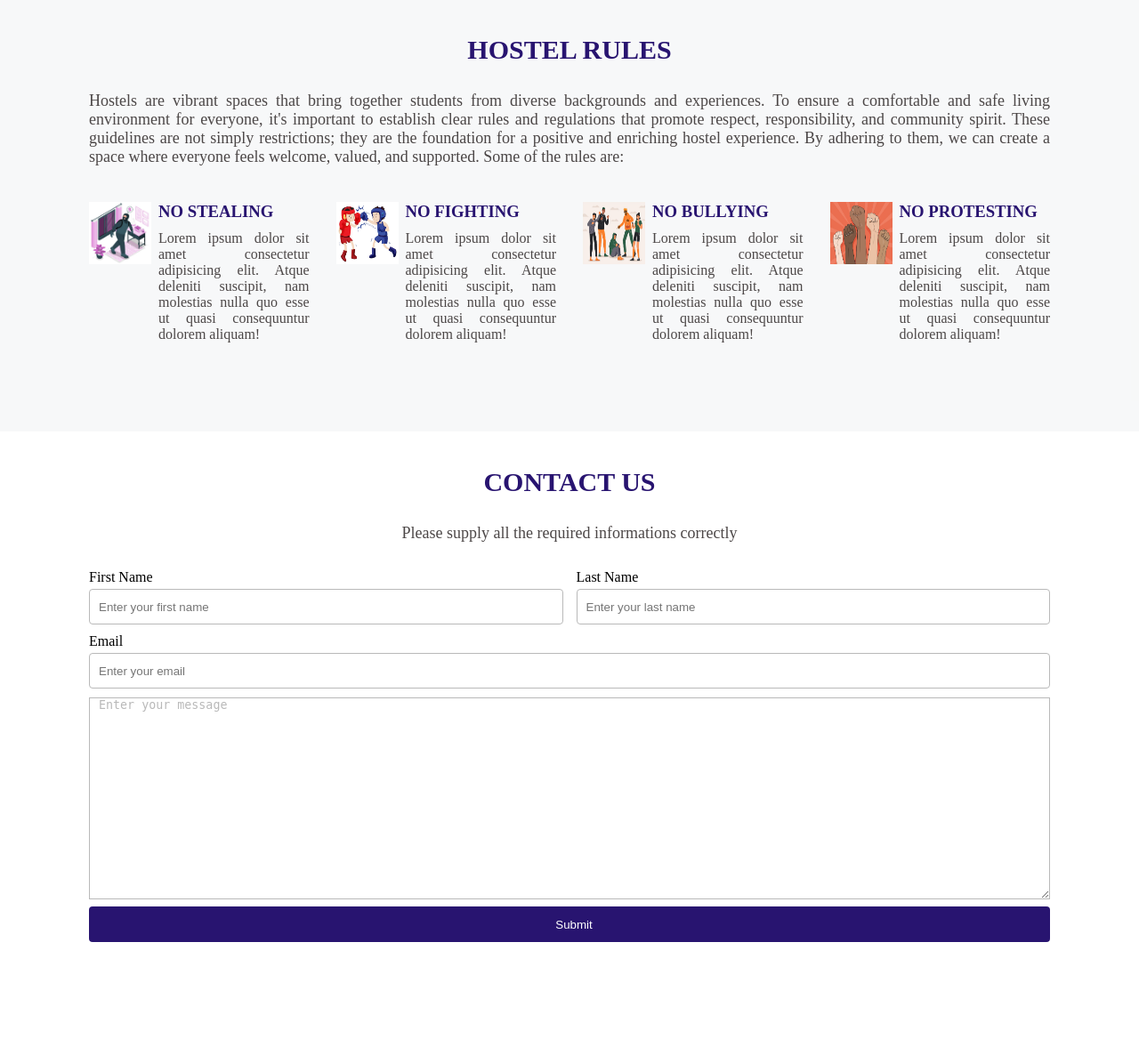
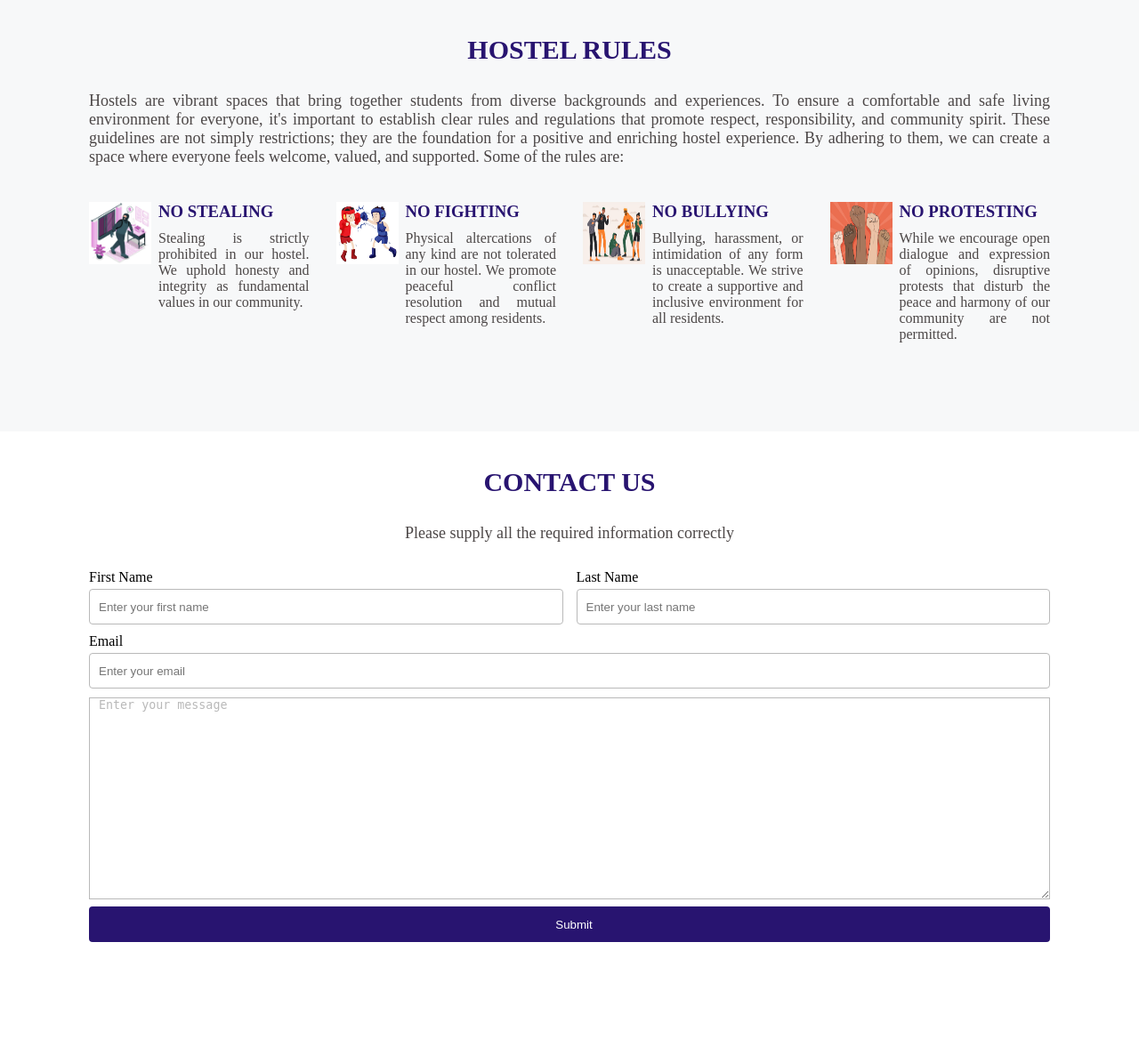
Before and after one commit to Son-of-Grace-001/Hostel-Managements, a Django app: page / in a window 1280 px wide. Shown: the part 1074-2242 px from the top of the page at 89% size. Run offline with Django 5.2, Linux system fonts and the light colour scheme; parts of the project's set-up code (start-up, migrations or seed data) failed here and were passed over.

Commit message:
lorem ipsum replaced

```diff
--- a/templates/hostel/home.html
+++ b/templates/hostel/home.html
@@ -42,11 +42,10 @@
             <img class="img-r" src="{% static 'img/stealing.jpg' %}">
           </div>
           <div class="inner-2">
-            <h3 class="inner-h">no stealing</h3>
+            <h3 class="inner-h">No Stealing</h3>
             <p class="p">
-              Lorem ipsum dolor sit amet consectetur adipisicing
-              elit. Atque deleniti suscipit, nam molestias nulla
-              quo esse ut quasi consequuntur dolorem aliquam!
+              Stealing is strictly prohibited in our hostel. We uphold
+              honesty and integrity as fundamental values in our community.
             </p>
           </div>
         </div>
@@ -55,11 +54,11 @@
             <img class="img-r" src="{% static 'img/fighting.avif' %}">
           </div>
           <div class="inner-2">
-            <h3 class="inner-h">no fighting</h3>
+            <h3 class="inner-h">No Fighting</h3>
             <p class="p">
-              Lorem ipsum dolor sit amet consectetur adipisicing
-              elit. Atque deleniti suscipit, nam molestias nulla
-              quo esse ut quasi consequuntur dolorem aliquam!
+              Physical altercations of any kind are not tolerated in our
+              hostel. We promote peaceful conflict resolution and mutual respect
+              among residents.
             </p>
           </div>
         </div>
@@ -68,11 +67,11 @@
             <img class="img-r" src="{% static 'img/bullying.jpg' %}">
           </div>
           <div class="inner-2">
-            <h3 class="inner-h">no bullying</h3>
+            <h3 class="inner-h">No Bullying</h3>
             <p class="p">
-              Lorem ipsum dolor sit amet consectetur adipisicing
-              elit. Atque deleniti suscipit, nam molestias nulla
-              quo esse ut quasi consequuntur dolorem aliquam!
+              Bullying, harassment, or intimidation of any form is
+              unacceptable. We strive to create a supportive and
+              inclusive environment for all residents.
             </p>
           </div>
         </div>
@@ -81,11 +80,11 @@
             <img class="img-r" src="{% static 'img/protest.jpg' %}" alt="no protesting image">
           </div>
           <div class="inner-2">
-            <h3 class="inner-h">no protesting</h3>
+            <h3 class="inner-h">No Protesting</h3>
             <p class="p">
-              Lorem ipsum dolor sit amet consectetur adipisicing
-              elit. Atque deleniti suscipit, nam molestias nulla
-              quo esse ut quasi consequuntur dolorem aliquam!
+              While we encourage open dialogue and expression of opinions,
+              disruptive protests that disturb the peace and harmony of
+              our community are not permitted.
             </p>
           </div>
         </div>
@@ -97,10 +96,10 @@
     <div class="contact-div">
       <h1 class="contact-h">CONTACT US</h1>
       <p class="pp">
-        Please supply all the required informations correctly
+        Please supply all the required information correctly
       </p>
 
-      <form method="POST">
+       <form method="POST">
         {% csrf_token %}
         <div class="fname-grid">
           <div>
```
